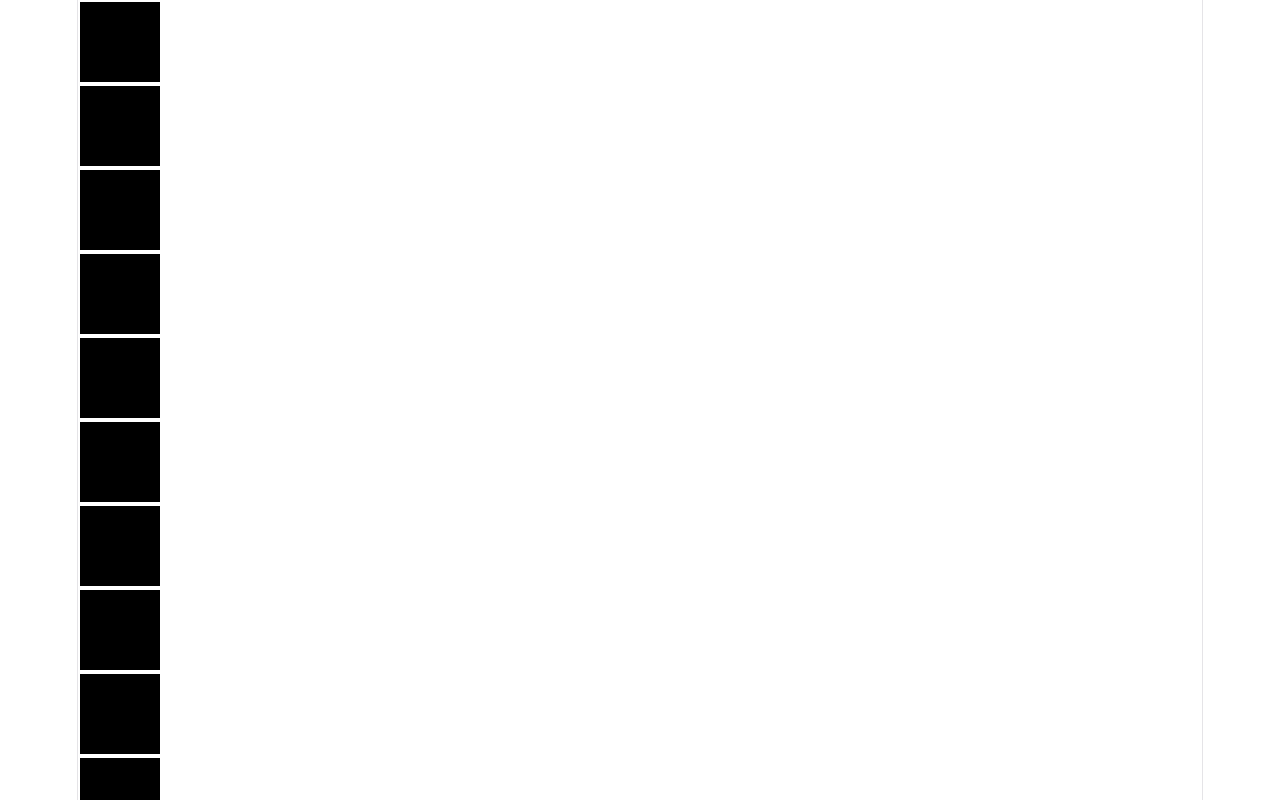
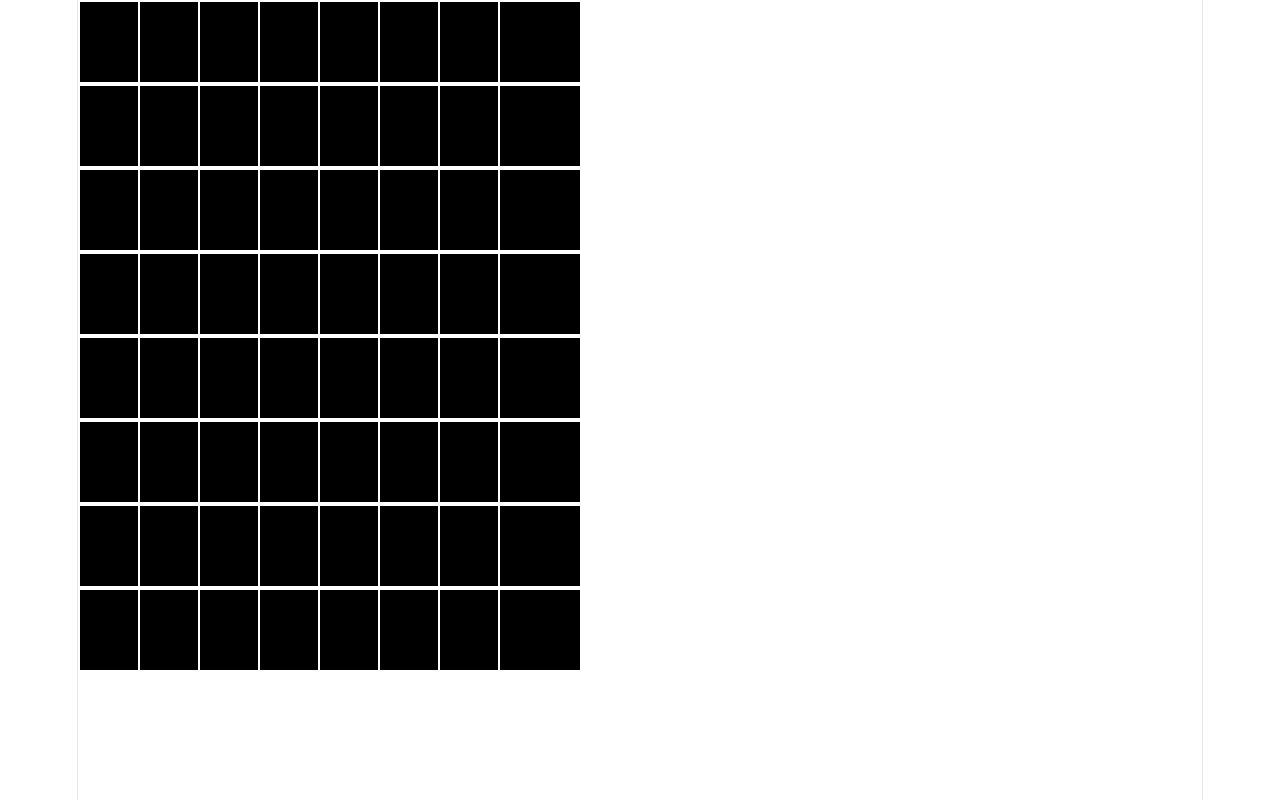
Before and after one commit to Tarsh333/othello-frontend, a React (Vite) app in the folder othello/: page / in a window 1280 px wide. Shown: the top 800 px of the page. Built offline with nearby package versions, Linux system fonts and the light colour scheme.

Commit message:
added grid css

```diff
--- a/othello/src/ui/Board.css
+++ b/othello/src/ui/Board.css
@@ -1,8 +1,5 @@
 .board {
-    display: flex;
-    flex-direction: column;
+    display: grid;
+    grid-template-columns: repeat(8, 60px);
+    width: fit-content;
 }
-
-.row {
-    display: flex;
-}
--- a/othello/src/ui/Board.jsx
+++ b/othello/src/ui/Board.jsx
@@ -8,8 +8,8 @@ function Board() {
   const [board, setBoard] = useState(initializeBoard());
 
 
-    for (let row = 0; row < ROWS; row++) {
-        const rowCells = [];
+    // for (let row = 0; row < ROWS; row++) {
+        // const rowCells = [];
 
         // for (let col = 0; col < COLS; col++) {
         //     const index = row * COLS + col;
@@ -25,9 +25,19 @@ function Board() {
         //     </div>
         // );
 
-    }
+    // }
 
-    return <div className="board">{board.map((row, i) =>
+    return (
+  <div
+    className="board"
+    style={{
+      display: "grid",
+      gridTemplateColumns: `repeat(${COLS}, 60px)`,
+      width: "fit-content"
+    }}
+  >
+    {
+      board.map((row, i) =>
         row.map((cell, j) => (
           <Cell
             key={i + "-" + j}
@@ -37,7 +47,10 @@ function Board() {
             setBoard={setBoard}
           />
         ))
-      )}</div>;
+      )
+    }
+  </div>
+);
 }
 
 export default Board;
--- a/othello/src/ui/cell.jsx
+++ b/othello/src/ui/cell.jsx
@@ -1,9 +1,17 @@
 import react from 'react';
 import './cell.css';
 
-function Cell() {
+function Cell({i, j, cell, setBoard}) {
+    var color;
+    if(cell==null){
+        color = "red";
+    }
+    else {
+        color = "black";
+    }
     return(
-        <div className="cell">
+        <div className="cell" style={{ backgroundColor: color }}>
+
 
         </div>
     );
```
